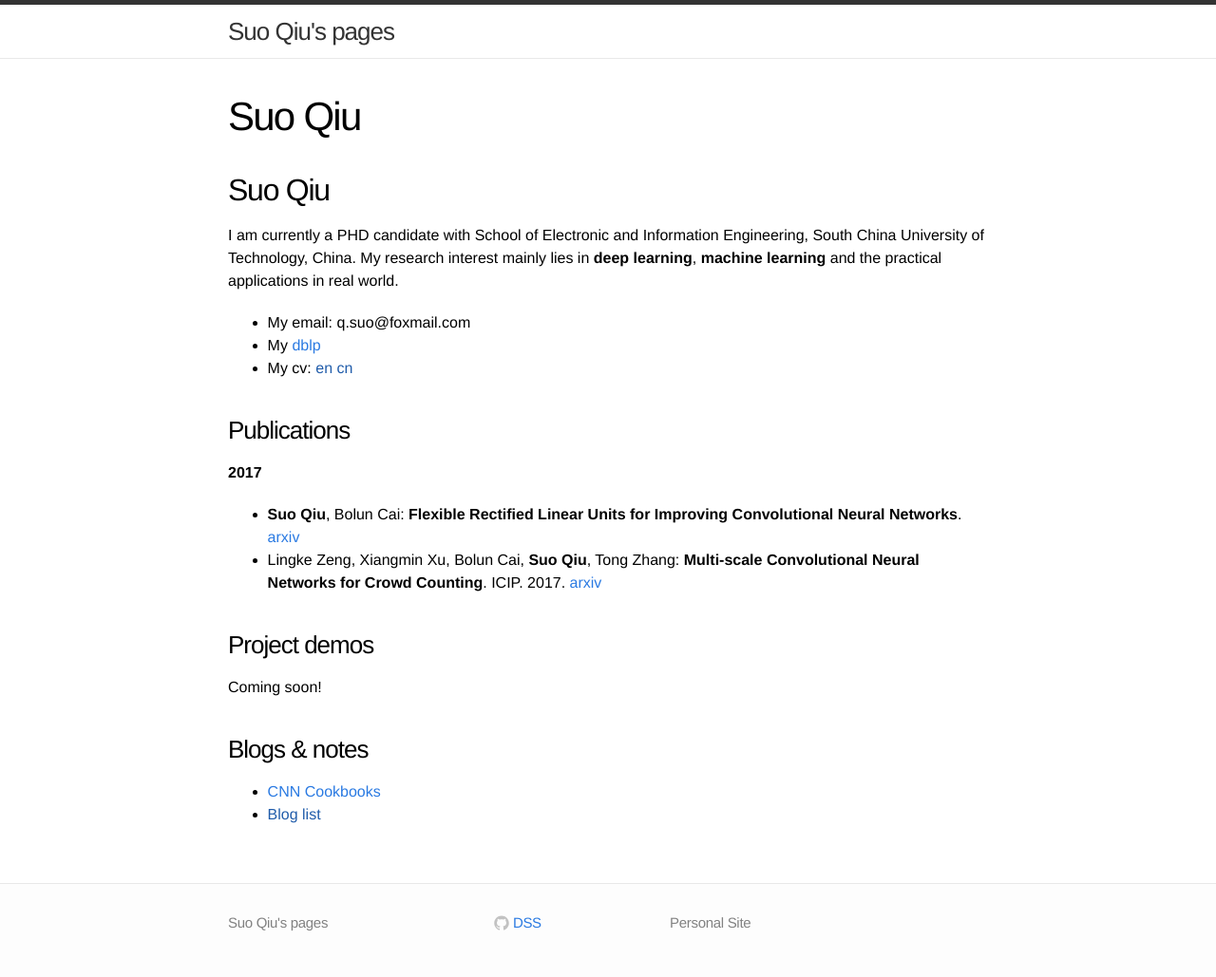
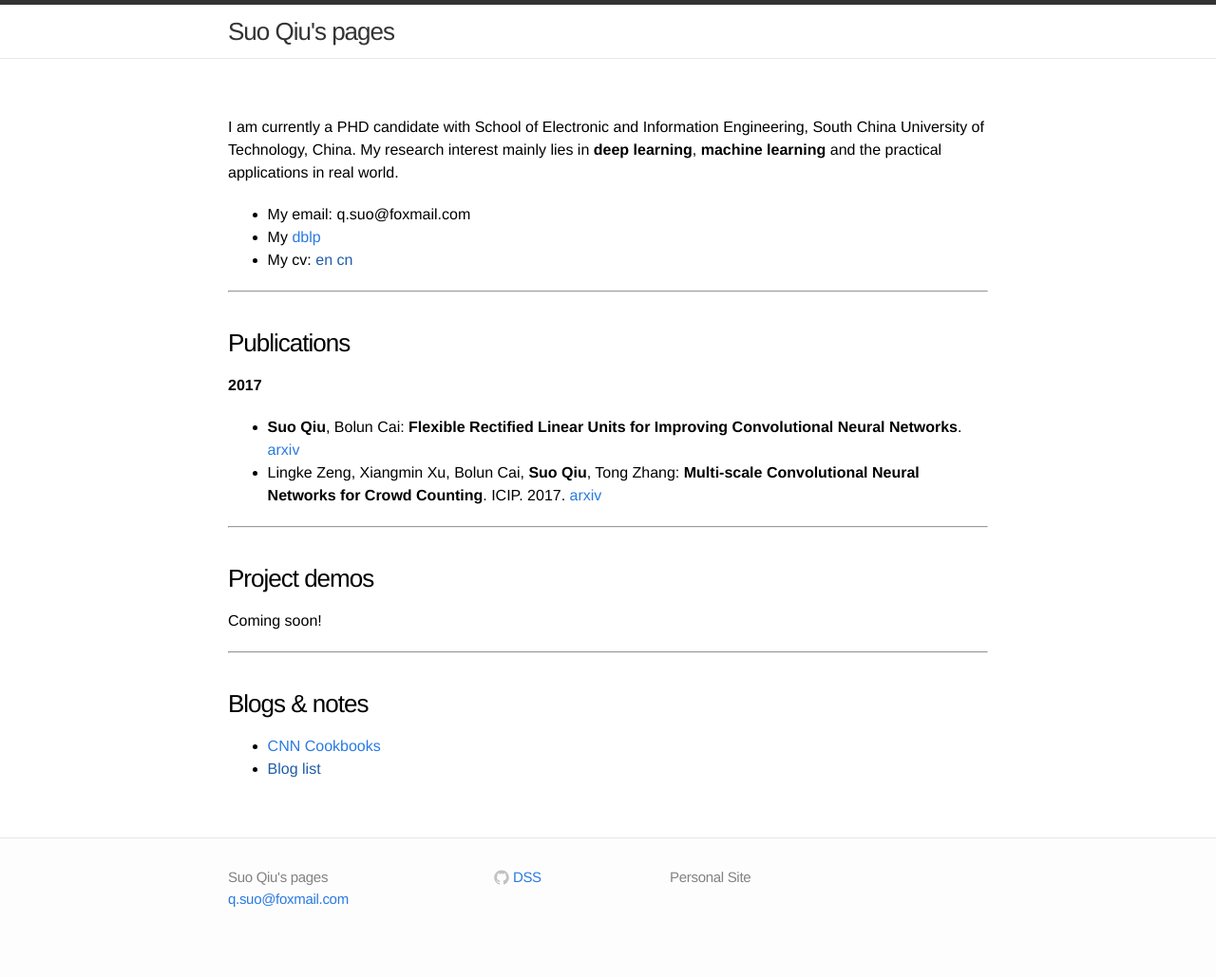
Before and after one commit to kyuusaku/kyuusaku.github.io, a Jekyll site: the page built from index.md, in a window 1280 px wide. Shown: the whole page at 95% size. Built offline with Jekyll 4.4.1, drawn with Linux system fonts in a browser that asks for light colours; our own code applies the rules of GitHub Pages for plain Markdown files; after the commit the page ends 1003 px from its top, so only the background shows below that.

Commit message:
update index

```diff
--- a/_config.yml
+++ b/_config.yml
@@ -1,6 +1,6 @@
 # Site settings
 title: Suo Qiu's pages
-email:
+email: q.suo@foxmail.com
 description: Personal Site
 baseurl:
 url:
--- a/index.md
+++ b/index.md
@@ -2,7 +2,6 @@
 layout: page
 ---
 
-## Suo Qiu
 I am currently a PHD candidate with School of Electronic and Information Engineering, South China University of Technology, China.
 My research interest mainly lies in **deep learning**, **machine learning** and the practical applications in real world.
 
@@ -10,17 +9,19 @@
 * My [dblp](http://dblp.dagstuhl.de/pers/hd/q/Qiu:Suo)
 * My cv: [en]() [cn]()
 
+-------------------
 ### Publications
 
 **2017**
 * **Suo Qiu**, Bolun Cai: **Flexible Rectified Linear Units for Improving Convolutional Neural Networks**. [arxiv](https://arxiv.org/abs/1706.08098)
 * Lingke Zeng, Xiangmin Xu, Bolun Cai, **Suo Qiu**, Tong Zhang: **Multi-scale Convolutional Neural Networks for Crowd Counting**. ICIP. 2017. [arxiv](https://arxiv.org/abs/1702.02359)
 
-
+-------------------
 ### Project demos
 Coming soon!
 
 
+-------------------
 ### Blogs & notes
 * [CNN Cookbooks](/cnn_cookbooks/)
 * [Blog list]()
```
Also changed, not shown: 1 other file.
